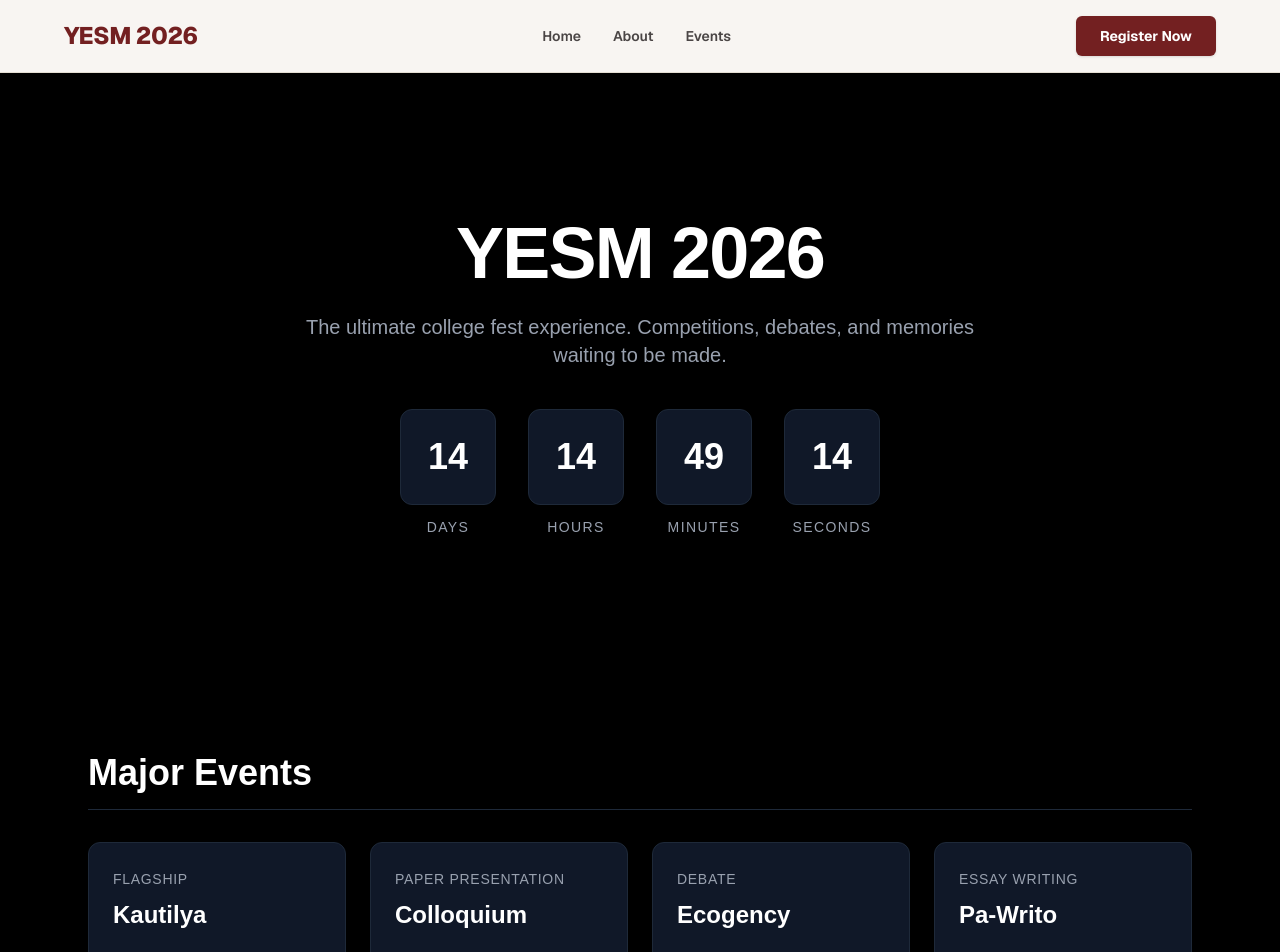
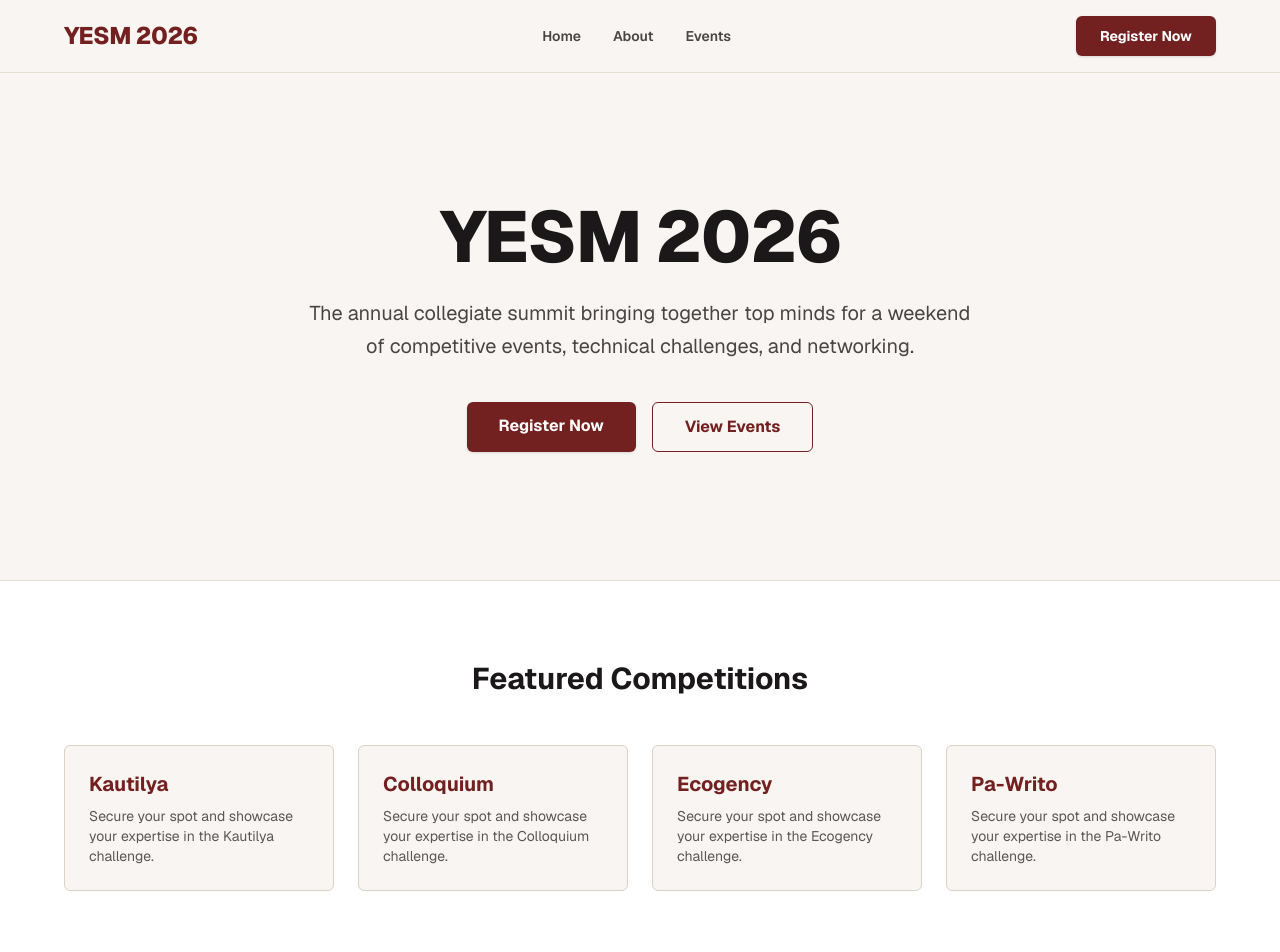
Before and after one commit to Sagniiiik/yesm-2026, a Next.js app: page / in a window 1280 px wide. Shown: the top 952 px of the page. Built offline with nearby package versions, Linux system fonts and the light colour scheme.

Commit message:
added style to app page

```diff
--- a/app/page.tsx
+++ b/app/page.tsx
@@ -1,30 +1,58 @@
 import Navbar from "../components/navbar";
-import Events from "../components/events";
-import Sponsors from "../components/sponsors";
 import Footer from "../components/footer";
-import Countdown from "../components/countdown";
-import FaqContact from "../components/faqContact";
+import Link from "next/link";
 
 export default function Home() {
   return (
-    <div className="min-h-screen bg-black text-white flex flex-col">
+    <div className="min-h-screen bg-[#F8F5F2] text-[#2A2626] flex flex-col font-sans">
       <Navbar />
 
-      <main className="flex flex-col items-center justify-center p-24 text-center mt-12">
-        <h1 className="text-7xl font-extrabold tracking-tight">
-          YESM 2026
-        </h1>
-        <p className="mt-6 text-xl text-gray-400 max-w-2xl">
-          The ultimate college fest experience. Competitions, debates, and memories waiting to be made.
-        </p>
+      <main className="flex-1">
+        {/* Hero Section */}
+        <section className="max-w-6xl mx-auto px-6 py-24 md:py-32 flex flex-col items-center text-center">
+          <h1 className="text-5xl md:text-7xl font-extrabold text-[#1A1818] mb-6 tracking-tight">
+            YESM 2026
+          </h1>
+          <p className="text-lg md:text-xl text-[#4A4545] max-w-2xl mb-10 leading-relaxed">
+            The annual collegiate summit bringing together top minds for a weekend of competitive events, technical challenges, and networking.
+          </p>
+          <div className="flex flex-col sm:flex-row gap-4">
+            <Link
+              href="/register"
+              className="bg-[#732021] text-white font-bold py-3 px-8 rounded-md hover:bg-[#8A292A] transition-colors shadow-sm text-center"
+            >
+              Register Now
+            </Link>
+            <Link
+              href="#events"
+              className="bg-transparent border border-[#732021] text-[#732021] font-bold py-3 px-8 rounded-md hover:bg-[#F2E8CF] transition-colors text-center"
+            >
+              View Events
+            </Link>
+          </div>
+        </section>
 
-        <Countdown />
+        {/* Events Preview Section */}
+        <section id="events" className="bg-white border-y border-[#E5DFD3] py-20 px-6">
+          <div className="max-w-6xl mx-auto">
+            <h2 className="text-3xl font-bold text-[#1A1818] mb-12 text-center">Featured Competitions</h2>
+            <div className="grid grid-cols-1 md:grid-cols-2 lg:grid-cols-4 gap-6">
 
+              {/* Event Cards */}
+              {['Kautilya', 'Colloquium', 'Ecogency', 'Pa-Writo'].map((event) => (
+                <div key={event} className="bg-[#F8F5F2] border border-[#D9D2C5] rounded-md p-6 hover:border-[#732021] transition-colors">
+                  <h3 className="text-xl font-bold text-[#732021] mb-2">{event}</h3>
+                  <p className="text-sm text-[#5C5757]">
+                    Secure your spot and showcase your expertise in the {event} challenge.
+                  </p>
+                </div>
+              ))}
+
+            </div>
+          </div>
+        </section>
       </main>
 
-      <Events />
-      <Sponsors />
-      <FaqContact />
       <Footer />
     </div>
   );
```
